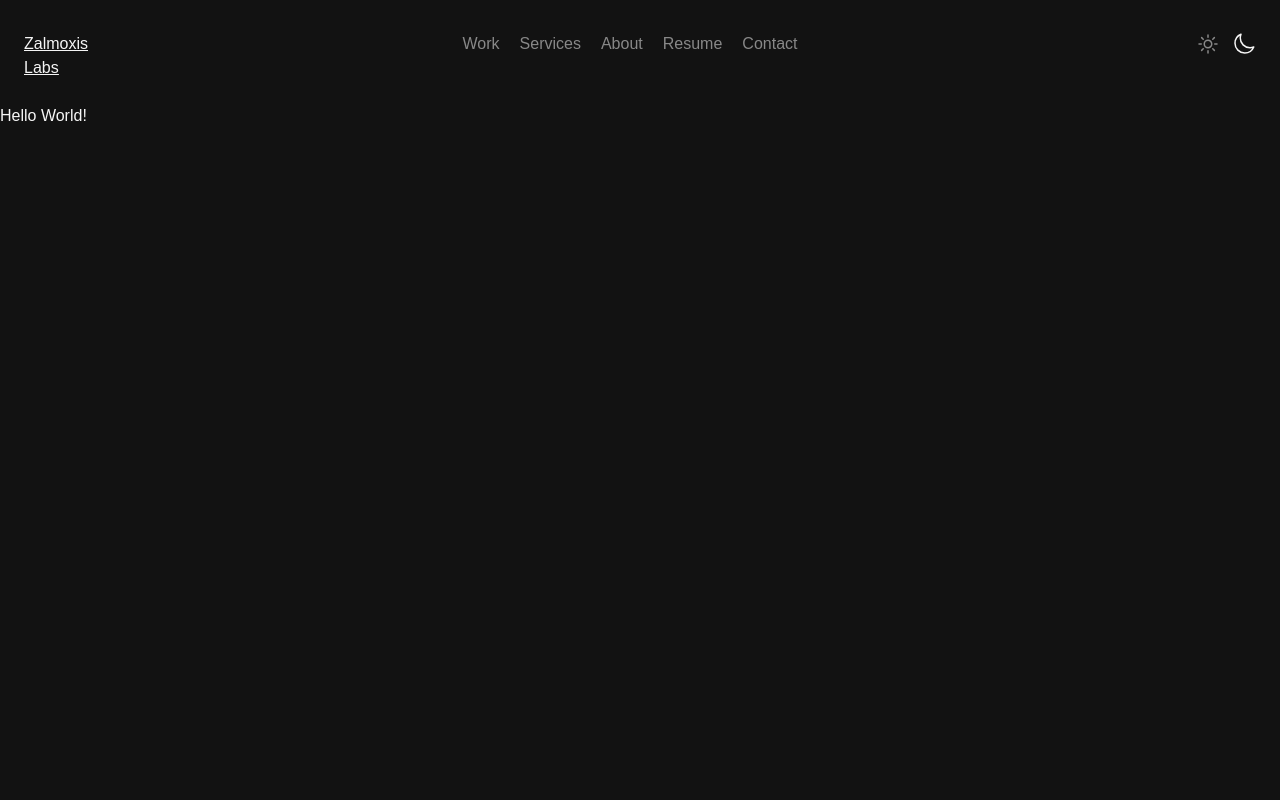
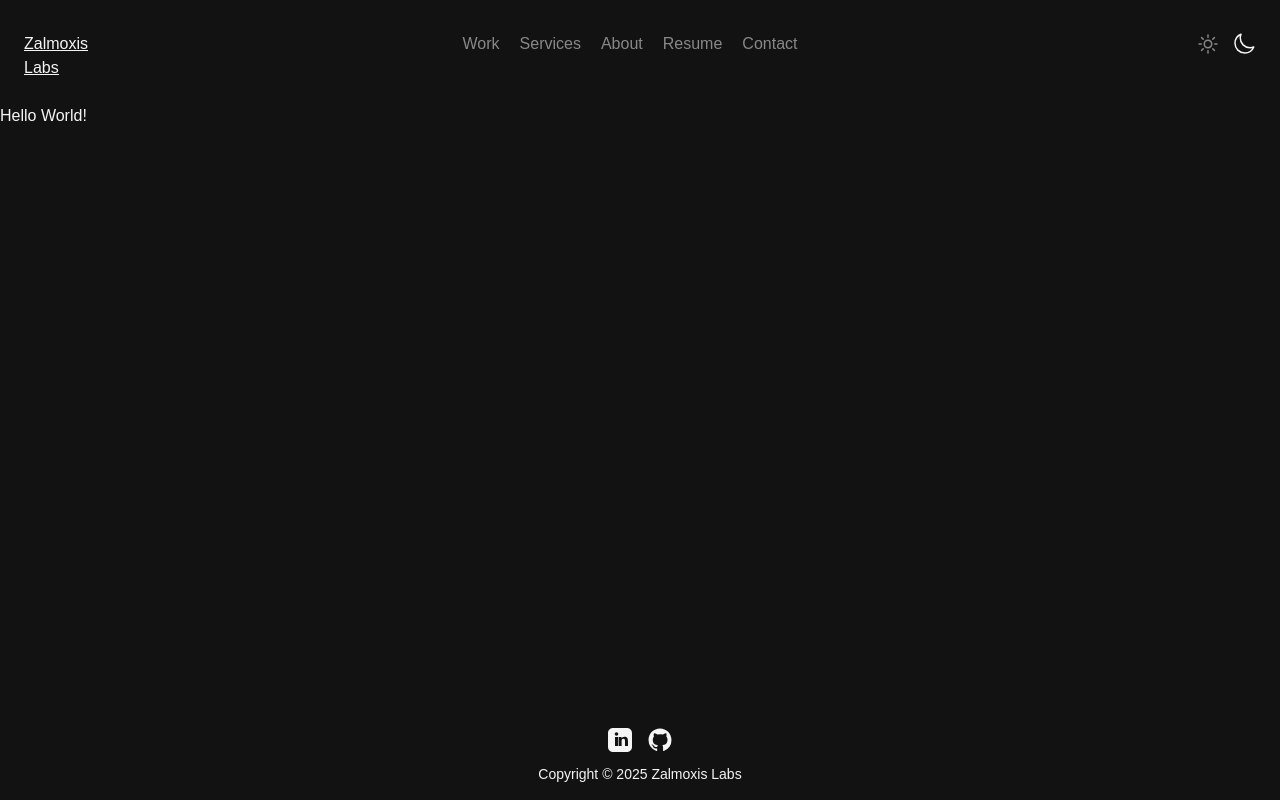
Before and after one commit to StackTon/zalmoxis-site, a Next.js app: page / in a window 1280 px wide. Built offline with nearby package versions, Linux system fonts and the light colour scheme.

Commit message:
feat: crete Footer component

```diff
--- a/src/app/layout.tsx
+++ b/src/app/layout.tsx
@@ -2,6 +2,7 @@ import { ThemeProvider } from "next-themes";
 import { Geist, Geist_Mono } from "next/font/google";
 import type { Metadata } from "next";
 import { Header } from "@/components/Header";
+import { Footer } from "@/components/Footer";
 import "./globals.css";
 
 const geistSans = Geist({
@@ -30,6 +31,7 @@ export default function RootLayout({
         <ThemeProvider>
           <Header />
           <main>{children}</main>
+          <Footer />
         </ThemeProvider>
       </body>
     </html>
--- /dev/null
+++ b/src/components/Footer/Icons/GithubIcon.tsx
@@ -0,0 +1,11 @@
+export function GithubIcon() {
+  return (
+    <svg
+      viewBox="0 0 24 24"
+      aria-hidden="true"
+      className="h-6 w-6 fill-current"
+    >
+      <path d="M12 .5C5.64.5.5 5.64.5 12a11.5 11.5 0 0 0 7.86 10.94c.58.11.79-.25.79-.56v-2c-3.2.7-3.87-1.37-3.87-1.37-.53-1.36-1.3-1.72-1.3-1.72-1.06-.72.08-.71.08-.71 1.17.08 1.78 1.2 1.78 1.2 1.04 1.77 2.74 1.26 3.41.96.11-.76.41-1.26.75-1.55-2.55-.29-5.24-1.28-5.24-5.7 0-1.26.45-2.28 1.2-3.09-.12-.29-.52-1.45.11-3.03 0 0 .97-.31 3.18 1.18a10.9 10.9 0 0 1 5.79 0c2.21-1.49 3.17-1.18 3.17-1.18.64 1.58.24 2.74.12 3.03.75.81 1.2 1.83 1.2 3.09 0 4.43-2.7 5.4-5.27 5.69.42.36.8 1.06.8 2.14v3.17c0 .31.21.67.8.56A11.5 11.5 0 0 0 23.5 12C23.5 5.64 18.36.5 12 .5Z" />
+    </svg>
+  );
+}
--- /dev/null
+++ b/src/components/Footer/Icons/LinkedinIcon.tsx
@@ -0,0 +1,11 @@
+export function LinkedinIcon() {
+  return (
+    <svg
+      viewBox="0 0 24 24"
+      aria-hidden="true"
+      className="h-6 w-6 fill-current"
+    >
+      <path d="M19 0H5C2.24 0 0 2.24 0 5v14c0 2.76 2.24 5 5 5h14c2.76 0 5-2.24 5-5V5c0-2.76-2.24-5-5-5Zm-9 18H7V9h3v9Zm-1.5-10.31c-.97 0-1.75-.79-1.75-1.75S7.53 4.19 8.5 4.19s1.75.79 1.75 1.75S9.47 7.69 8.5 7.69ZM20 18h-3v-4.71c0-1.13-.02-2.57-1.57-2.57-1.57 0-1.81 1.23-1.81 2.49V18h-3V9h2.88v1.23h.04c.4-.77 1.38-1.57 2.84-1.57 3.04 0 3.6 2 3.6 4.59V18Z" />
+    </svg>
+  );
+}
--- /dev/null
+++ b/src/components/Footer/constatns.tsx
@@ -0,0 +1,19 @@
+import { GithubIcon } from "@/components/Footer/Icons/GithubIcon";
+import { LinkedinIcon } from "@/components/Footer/Icons/LinkedinIcon";
+
+export const SOCIAL_LINKS = [
+  {
+    href: "https://www.linkedin.com/company/zalmoxis-labs",
+    label: "LinkedIn",
+    icon: (
+      <LinkedinIcon />
+    ),
+  },
+  {
+    href: "https://github.com/StackTon",
+    label: "GitHub",
+    icon: (
+      <GithubIcon />
+    ),
+  },
+];
--- /dev/null
+++ b/src/components/Footer/index.tsx
@@ -0,0 +1,27 @@
+import { SOCIAL_LINKS } from "@/components/Footer/constatns";
+
+export function Footer() {
+  const year = new Date().getFullYear();
+
+  return (
+    <footer className="fixed bottom-0 left-0 right-0 flex flex-col items-center justify-center gap-3 px-6 py-4">
+      <div className="flex items-center justify-center gap-4">
+        {SOCIAL_LINKS.map(({ href, label, icon }) => (
+          <a
+            key={label}
+            href={href}
+            target="_blank"
+            rel="noopener noreferrer"
+            aria-label={label}
+            className="transition-transform hover:scale-110"
+          >
+            {icon}
+          </a>
+        ))}
+      </div>
+      <p className="text-sm text-center">
+        Copyright © {year} Zalmoxis Labs
+      </p>
+    </footer>
+  );
+}
```
